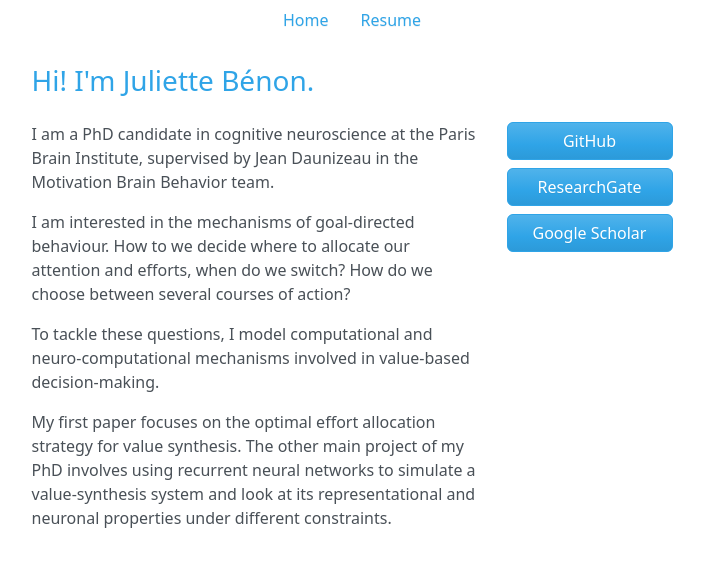
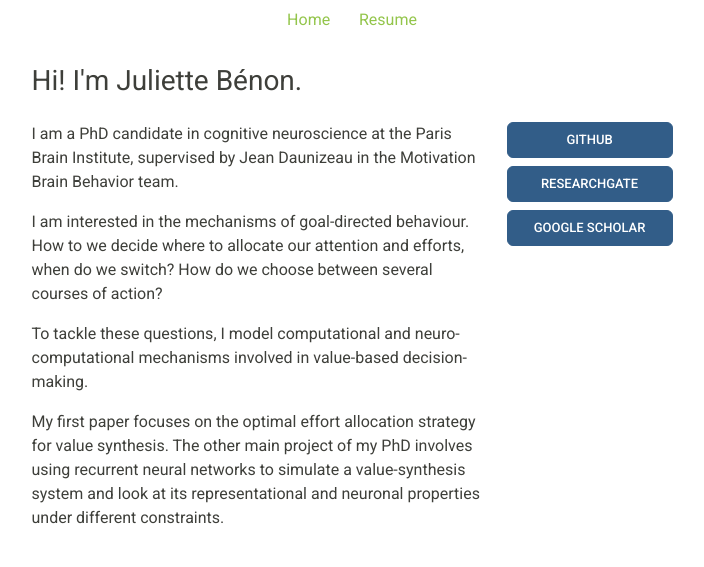
Before and after one commit to jbenon/jbenon.github.io, a Jekyll site: the page built from index.html, in a window 1280 px wide. Shown: the top 567 px of the page, without its empty margins (288-992 px from the left). Built offline with Jekyll 4.4.1, drawn with Linux system fonts in a browser that asks for light colours; nearby versions of some CDN libraries.

Commit message:
Use sandstone theme

```diff
--- a/_layouts/default.html
+++ b/_layouts/default.html
@@ -6,7 +6,7 @@
         <meta name="viewport" content="width=device-width, initial-scale=1">
         <title>Juliette Bénon</title>
         <!-- Use Bootstrap 5.3.3 CSS with Bootswatch theme -->
-        <link rel="stylesheet" href="https://cdn.jsdelivr.net/npm/bootswatch@5.3.3/dist/cerulean/bootstrap.min.css">
+        <link rel="stylesheet" href="https://cdn.jsdelivr.net/npm/bootswatch@5.3.3/dist/sandstone/bootstrap.min.css">
         <!-- Use FontAwesome icons -->
         <script src="https://kit.fontawesome.com/f8ca30e2d6.js" crossorigin="anonymous"></script>
     </head>
```
